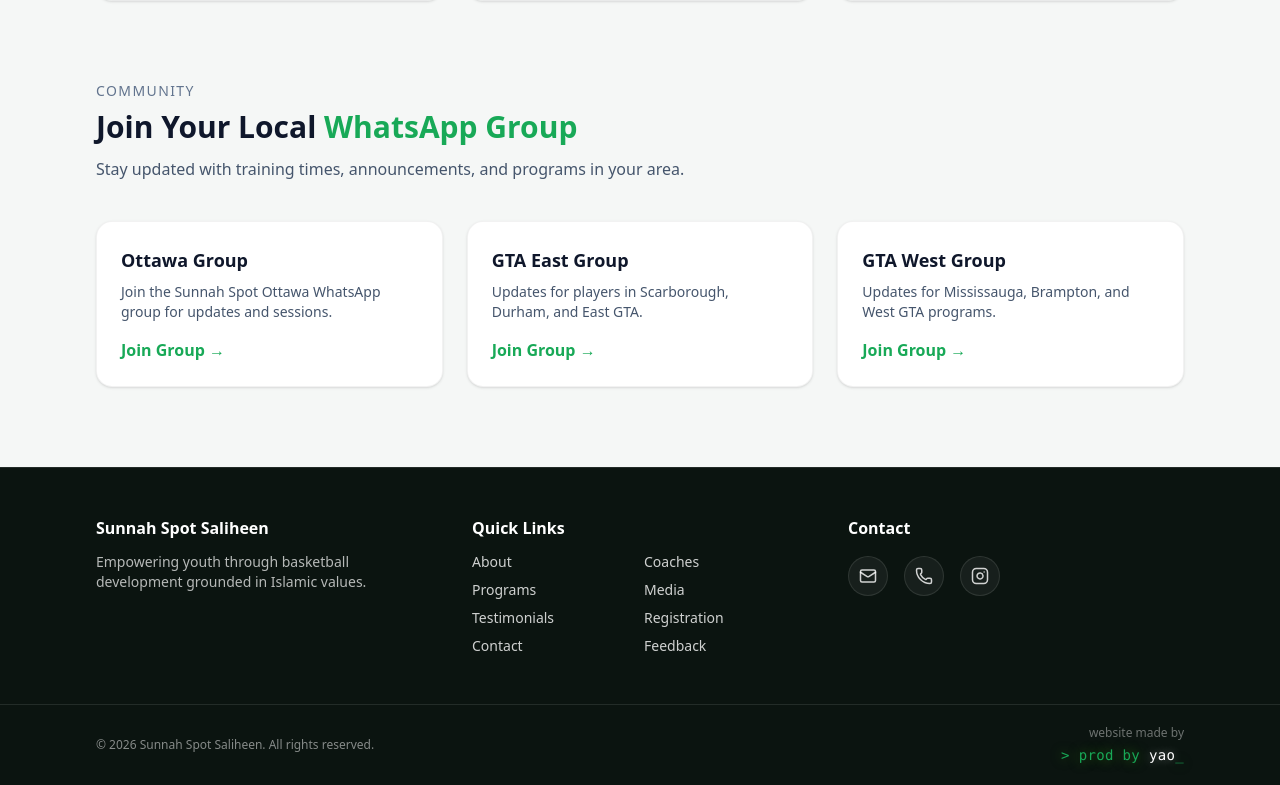
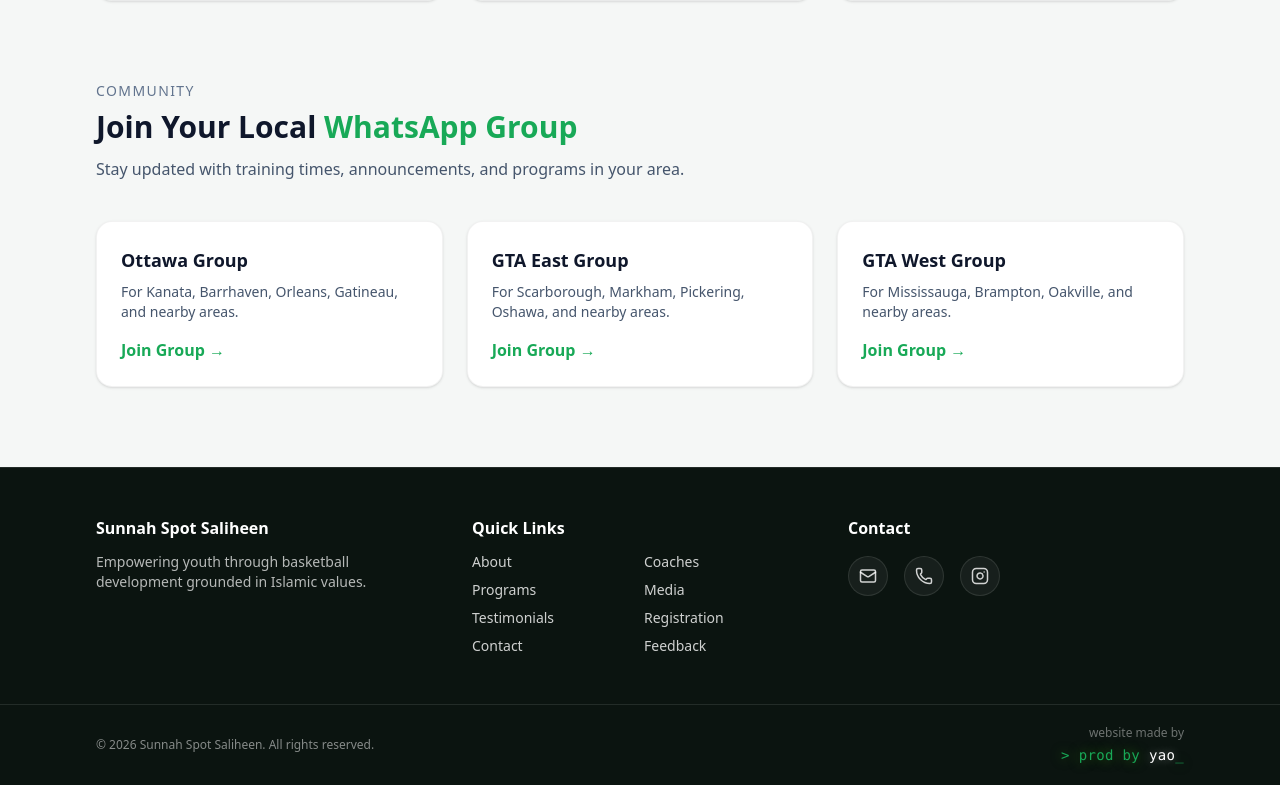
Before and after one commit to yunusao/sunnah-spot, a Next.js app: page / in a window 1280 px wide. Shown: the part 1974-2759 px from the top of the page. Built offline with nearby package versions, Linux system fonts and the light colour scheme.

Commit message:
wording change

```diff
--- a/app/page.tsx
+++ b/app/page.tsx
@@ -265,7 +265,7 @@
             </div>
 
             <p className="mt-2 text-sm text-slate-600">
-              Join the Sunnah Spot Ottawa WhatsApp group for updates and sessions.
+              For Kanata, Barrhaven, Orleans, Gatineau, and nearby areas.
             </p>
 
             <div className="mt-4 text-[rgb(var(--primary))] font-semibold">
@@ -285,7 +285,7 @@
             </div>
 
             <p className="mt-2 text-sm text-slate-600">
-              Updates for players in Scarborough, Durham, and East GTA.
+              For Scarborough, Markham, Pickering, Oshawa, and nearby areas.
             </p>
 
             <div className="mt-4 text-[rgb(var(--primary))] font-semibold">
@@ -305,7 +305,7 @@
             </div>
 
             <p className="mt-2 text-sm text-slate-600">
-              Updates for Mississauga, Brampton, and West GTA programs.
+              For Mississauga, Brampton, Oakville, and nearby areas.
             </p>
 
             <div className="mt-4 text-[rgb(var(--primary))] font-semibold">
--- a/app/registration/page.tsx
+++ b/app/registration/page.tsx
@@ -446,7 +446,7 @@
               >
                 <div className="text-lg font-bold text-slate-900">Ottawa Group</div>
                 <p className="mt-2 text-sm leading-6 text-slate-600">
-                  For families and players in the Ottawa area.
+                  For Kanata, Barrhaven, Orleans, Gatineau, and nearby areas.
                 </p>
                 <div className="mt-4 inline-flex rounded-xl bg-[rgb(var(--primary))] px-4 py-2 text-sm font-semibold text-black">
                   Join Ottawa
```
